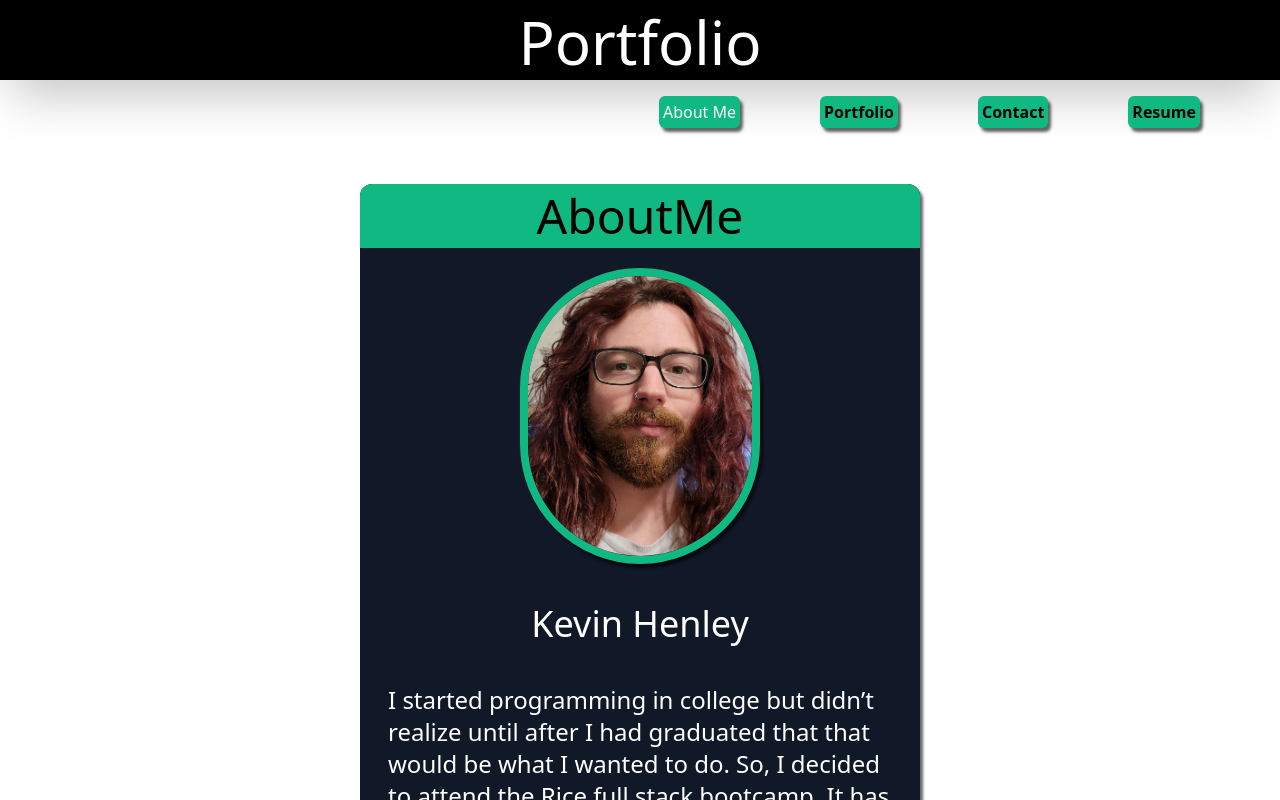
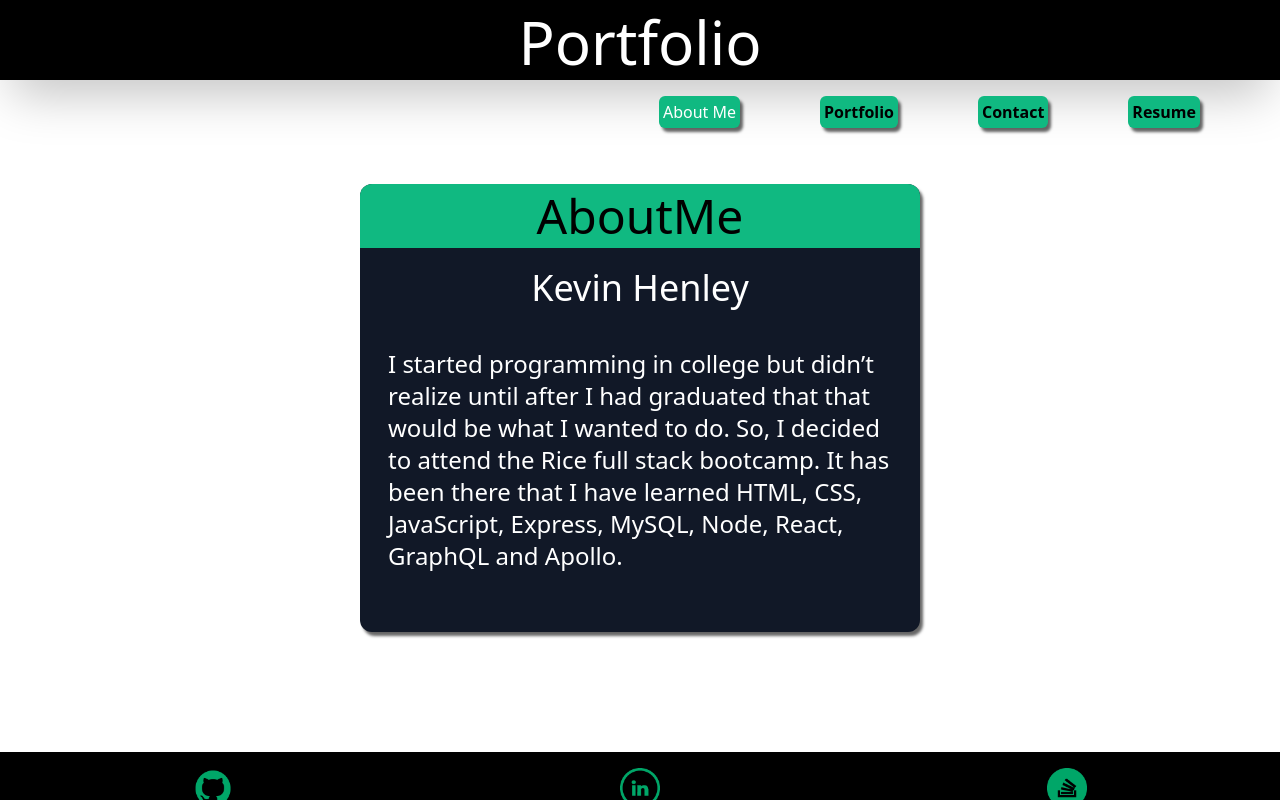
Before and after one commit to KevinHenleyCode/React_Portfolio, a React (Create React App) app in the folder portfolio/: page / in a window 1280 px wide. Shown: the top 800 px of the page. Built offline with nearby package versions, Linux system fonts and the light colour scheme.

Commit message:
removed picture

```diff
--- a/portfolio/src/components/pages/AboutMe.js
+++ b/portfolio/src/components/pages/AboutMe.js
@@ -3,12 +3,11 @@ import profilePic from '../../images/KevinHenley_Profile.jpg'
 
 function AboutMe() {
     return(
-        <div className='flex flex-col justify-center m-auto sm:mb-0q exit h-auto mt-auto text-white py-4 px-10 sm:py-10 w-11/12 lg:w-1/2'>
+        <div className='flex flex-col justify-center m-auto sm:mb-0q exit h-auto text-white py-4 px-10 mt-auto sm:py-10 w-11/12 lg:w-1/2'>
             <div className='mb-20 pb-10 shadow-sm rounded-xl bg-gray-900 w-full'>
                 <h2 className='flex justify-center bg-green-500 rounded-t-xl text-xl text-black sm:text-5xl py-2'>AboutMe</h2>
 
                 <div className='flex flex-col justify-center px-2'>
-                    <img className='mx-auto flex justify-center my-5 w-60 rounded-full border-8 shadow-sm border-green-500' src={profilePic} alt='Profile picture'/>
                     <h2 className='flex justify-center my-5 text-xl sm:text-4xl'>Kevin Henley</h2>
                     <div className='flex flex-col justify-start my-5 px-5'>
                         <p className='sm:text-2xl text-sm'>I started programming in college but didn’t realize until after I had graduated that that would be what I wanted to do.
```
